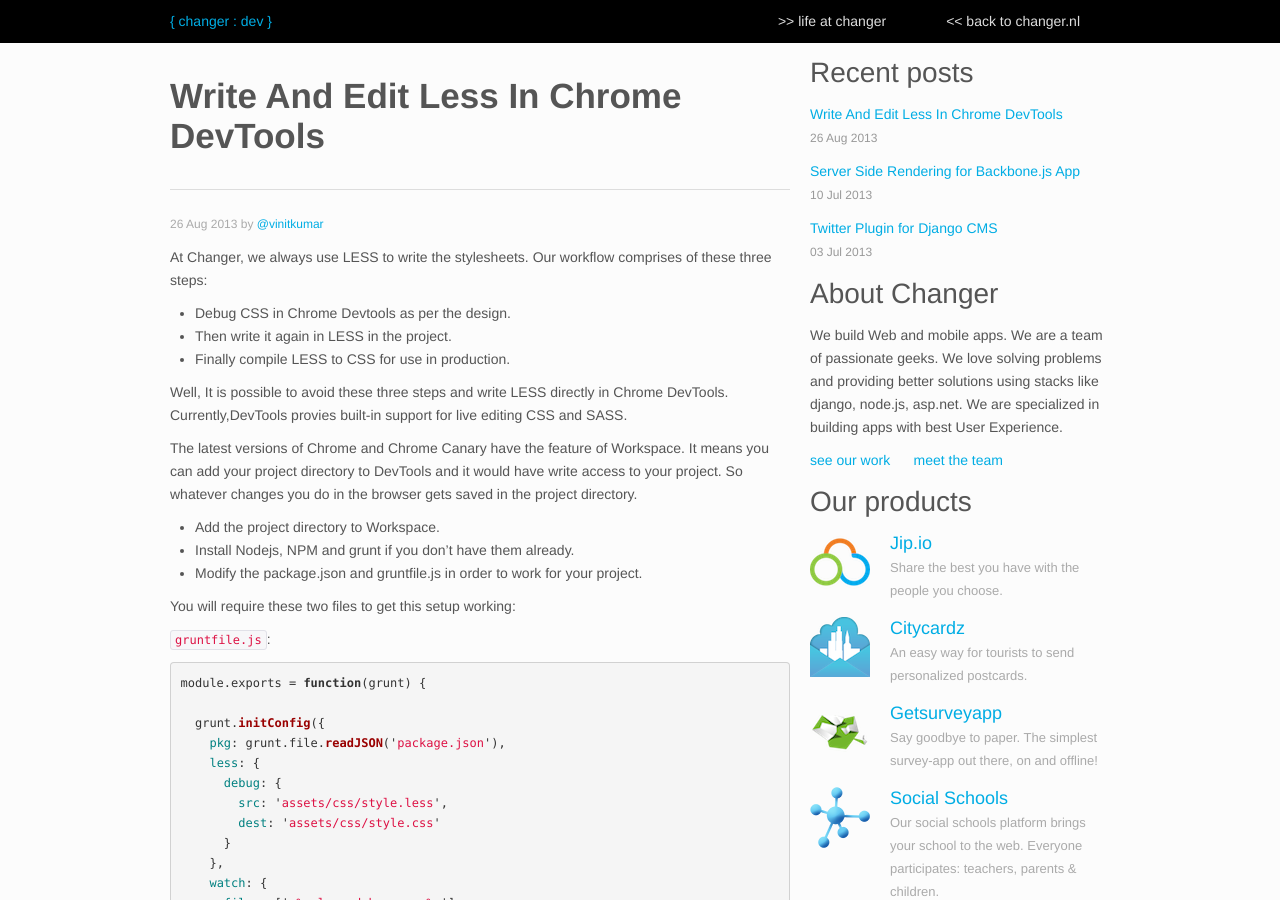
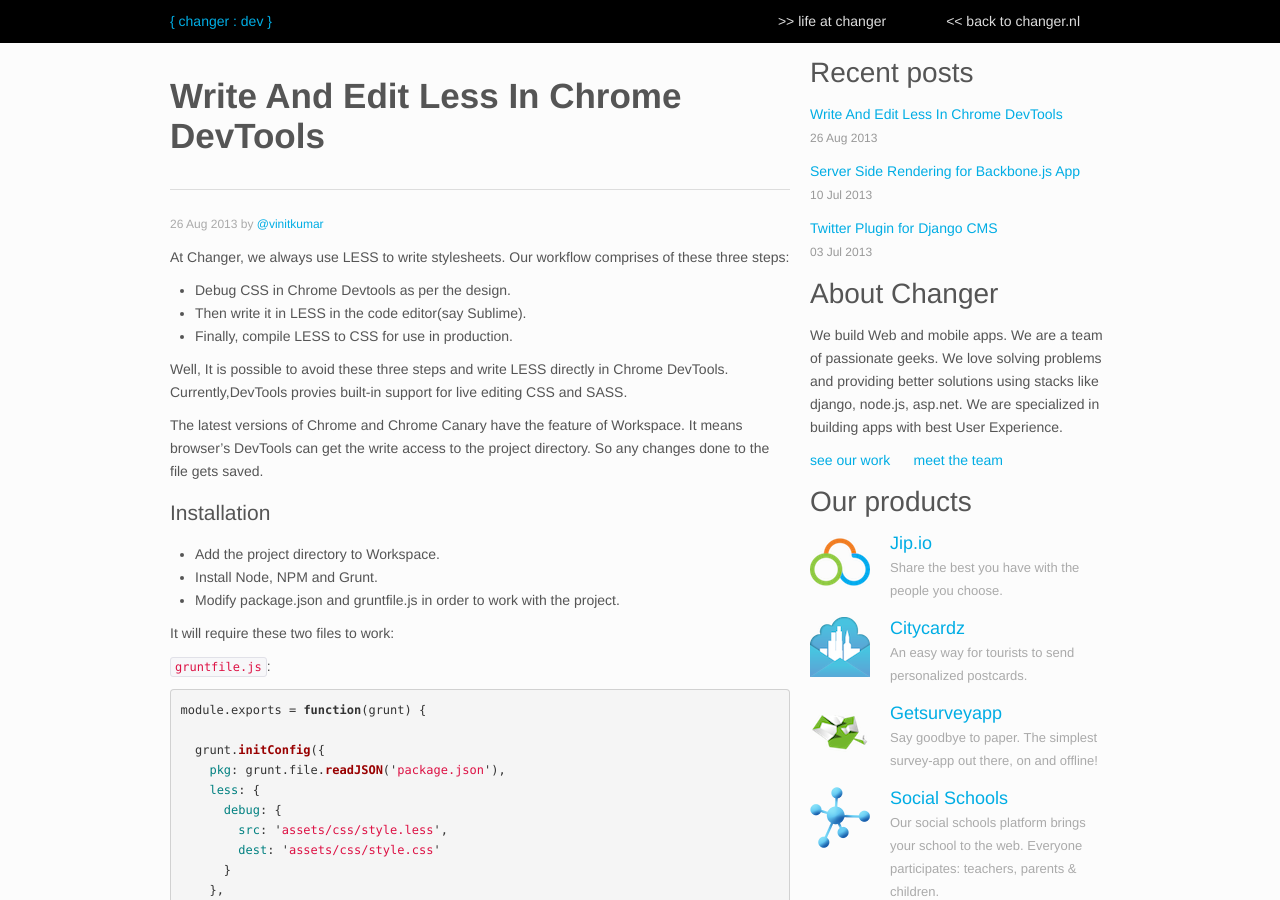
Before and after one commit to maddy9859/devlog, a Jekyll site: the page built from _posts/2013-08-26-Write-LESS-In-DevTools.md, in a window 1280 px wide and 900 px high. Built offline with Jekyll 4.4.1, drawn with Linux system fonts in a browser that asks for light colours; Markdown is read by kramdown in place of the engine named in the settings; comment, search, counter and statistics services are not loaded; some of the changed text lies outside the part shown.

Commit message:
remove the second person reference from the text

```diff
--- a/_posts/2013-08-26-Write-LESS-In-DevTools.md
+++ b/_posts/2013-08-26-Write-LESS-In-DevTools.md
@@ -7,22 +7,24 @@
 author: vinitkumar
 ---
 
-At Changer, we always use LESS to write the stylesheets. Our
+At Changer, we always use LESS to write stylesheets. Our
 workflow comprises of these three steps:
 
 - Debug CSS in Chrome Devtools as per the design.
-- Then write it again in LESS in the project.
-- Finally compile LESS to CSS for use in production.
+- Then write it in  LESS in the code editor(say Sublime).
+- Finally, compile LESS to CSS for use in production.
 
 Well, It is possible to avoid these three steps and write LESS directly in Chrome DevTools. Currently,DevTools provies built-in support for live editing CSS and SASS.
 
-The latest versions of Chrome and Chrome Canary have the feature of Workspace. It means you can add your project directory to DevTools and it would have write access to your project. So whatever changes you do in the browser gets saved in the project directory.
+The latest versions of Chrome and Chrome Canary have the feature of Workspace. It means browser's DevTools can get the write access to the project directory. So any changes done to the file gets saved.
+
+### Installation
 
 - Add the project directory to Workspace.
-- Install Nodejs, NPM and grunt if you don't have them already.
-- Modify the package.json and gruntfile.js in order to work for your project.
+- Install Node, NPM and Grunt.
+- Modify package.json and gruntfile.js in order to work with the project.
 
-You will require these two files to get this setup working:
+It will require these two files to work:
 
 `gruntfile.js`:
 
@@ -83,9 +85,9 @@
 
 This is a great addition to your workflow because:
 
-- It automatically converts your LESS to CSS and you could also minify
+- It automatically converts LESS to CSS and could also minify
   them for production usage at the time of saving the file.
-- It saves a lot of time and helps you write better CSS code (in
+- It saves a lot of time and help write better CSS code (in
   LESS).
 
 ### Resources and References
```
